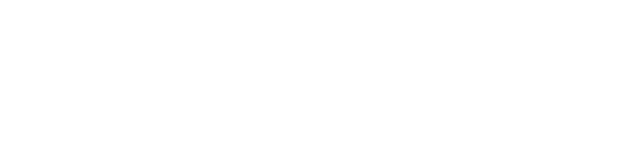
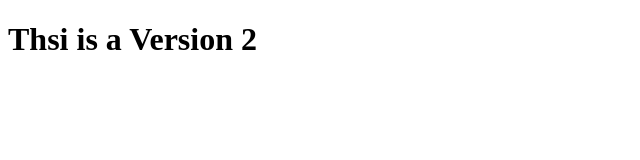
Before and after one commit to Prati2599-dev/myrepo, a plain HTML site: page index.html in a window 1280 px wide. Shown: the whole page, without its empty margins (0-640 px from the left). Drawn offline with Linux system fonts and the light colour scheme.

Commit message:
This is git version 2

```diff
--- a/index.html
+++ b/index.html
@@ -6,6 +6,6 @@
     <title>Document</title>
 </head>
 <body>
-
+    <h1>Thsi is a Version 2</h1>
 </body>
 </html>
```
